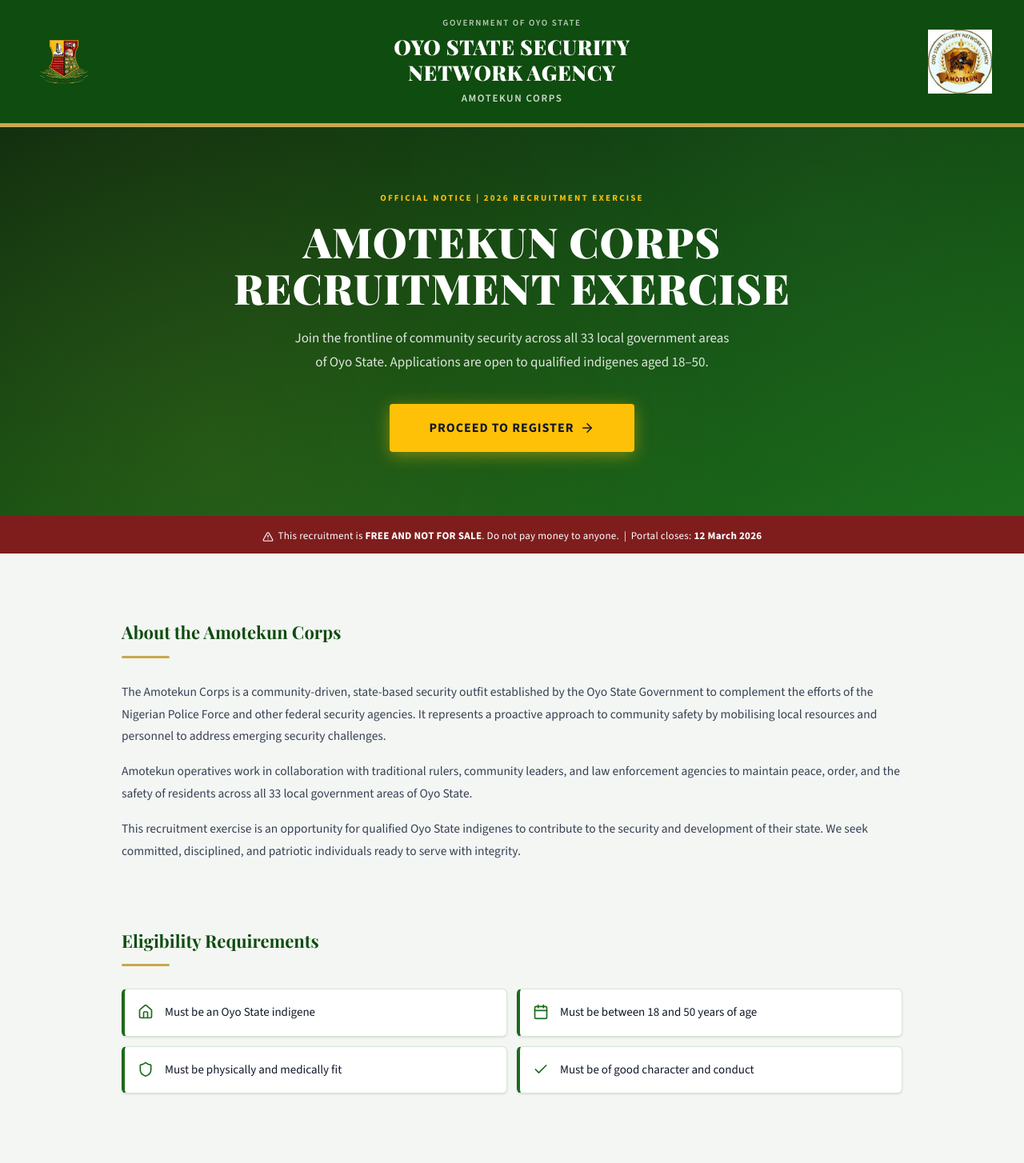
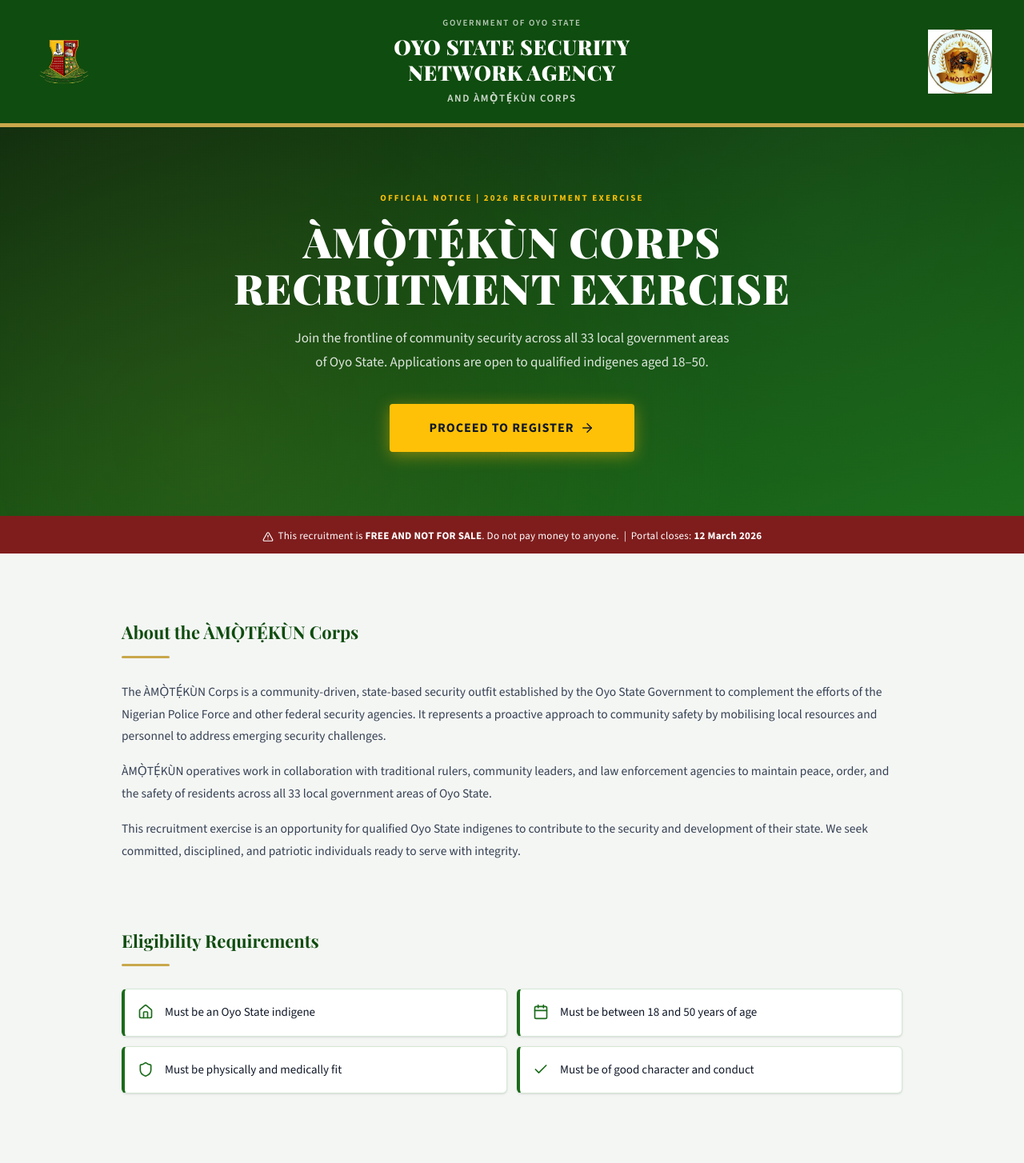
Before and after one commit to Adis-ore/Amotekun_Frontend, a React (Vite) app: page / in a window 1280 px wide. Shown: the top 1454 px of the page at 80% size. Built offline with nearby package versions, Linux system fonts and the light colour scheme; a web font is replaced by a local one.

Commit message:
changing the amotekun

```diff
--- a/src/pages/LandingPage.jsx
+++ b/src/pages/LandingPage.jsx
@@ -41,13 +41,13 @@
               OYO STATE SECURITY NETWORK AGENCY
             </h1>
             <p className="text-[11px] md:text-[13px] tracking-[0.12em] text-white/80 font-semibold uppercase mt-1">
-              AMOTEKUN CORPS
+              and ÀMỌ̀TẸ́KÙN CORPS
             </p>
           </div>
 
-          {/* Col 3: Amotekun Logo */}
+          {/* Col 3: ÀMỌ̀TẸ́KÙN Logo */}
           <div className="flex-none md:flex-1 flex justify-end items-center">
-            <img src="/amo.jpg" alt="Amotekun Corps" className="w-14 h-14 md:w-20 md:h-20 object-contain" />
+            <img src="/amo.jpg" alt="ÀMỌ̀TẸ́KÙN Corps" className="w-14 h-14 md:w-20 md:h-20 object-contain" />
           </div>
 
         </div>
@@ -70,7 +70,7 @@
             OFFICIAL NOTICE | 2026 RECRUITMENT EXERCISE
           </p>
           <h2 className="font-display text-[clamp(28px,5vw,52px)] font-black text-white mb-5 leading-[1.1] tracking-[0.02em]">
-            AMOTEKUN CORPS<br />RECRUITMENT EXERCISE
+            ÀMỌ̀TẸ́KÙN CORPS<br />RECRUITMENT EXERCISE
           </h2>
           <p className="text-[17px] text-white/85 mb-9 max-w-[560px] mx-auto leading-[1.8]">
             Join the frontline of community security across all 33 local government areas of Oyo State.
@@ -105,15 +105,15 @@
       <main className="max-w-5xl mx-auto px-6 pb-16">
 
         {/* ── ABOUT ── */}
-        <Section title="About the Amotekun Corps">
+        <Section title="About the ÀMỌ̀TẸ́KÙN Corps">
           <p className="text-[15.5px] text-gray-700 mb-4 leading-[1.8]">
-            The Amotekun Corps is a community-driven, state-based security outfit established by
+            The ÀMỌ̀TẸ́KÙN Corps is a community-driven, state-based security outfit established by
             the Oyo State Government to complement the efforts of the Nigerian Police Force and other
             federal security agencies. It represents a proactive approach to community safety by
             mobilising local resources and personnel to address emerging security challenges.
           </p>
           <p className="text-[15.5px] text-gray-700 mb-4 leading-[1.8]">
-            Amotekun operatives work in collaboration with traditional rulers, community leaders, and
+            ÀMỌ̀TẸ́KÙN operatives work in collaboration with traditional rulers, community leaders, and
             law enforcement agencies to maintain peace, order, and the safety of residents across
             all 33 local government areas of Oyo State.
           </p>
@@ -204,7 +204,7 @@
       <footer className="bg-brand border-t-4 border-gold">
         <div className="max-w-[1100px] mx-auto px-6 py-7 text-center">
           <p className="text-[#ccc] text-[13px] my-1">
-            Oyo State Security Network Agency and Amotekun Corps
+            Oyo State Security Network Agency and ÀMỌ̀TẸ́KÙN Corps
           </p>
           <p className="text-[#ccc] text-[13px] my-1">
             © {new Date().getFullYear()} Government of Oyo State. All rights reserved.
--- a/src/pages/RegistrationPage.jsx
+++ b/src/pages/RegistrationPage.jsx
@@ -46,9 +46,9 @@
             </p>
           </div>
 
-          {/* Col 3: Amotekun Logo */}
+          {/* Col 3: ÀMỌ̀TẸ́KÙN Logo */}
           <div className="flex-none md:flex-1 flex justify-end items-center">
-            <img src="/amo.jpg" alt="Amotekun Corps" className="w-14 h-14 md:w-[70px] md:h-[70px] object-contain" />
+            <img src="/amo.jpg" alt="ÀMỌ̀TẸ́KÙN Corps" className="w-14 h-14 md:w-[70px] md:h-[70px] object-contain" />
           </div>
 
         </div>
@@ -81,7 +81,7 @@
             </h2>
             <p className="text-sm text-gray-700 my-1.5">
               Your Registration Form has been downloaded automatically. Please <strong>print it</strong> and bring it
-              to the official Amotekun Corps screening exercise venue.
+              to the official ÀMỌ̀TẸ́KÙN Corps screening exercise venue.
             </p>
             <p className="text-sm text-gray-700 my-1.5">
               <strong>Keep your form number safe:</strong> {successData.formNo}
@@ -126,7 +126,7 @@
       <footer className="bg-brand border-t-4 border-gold mt-auto">
         <div className="max-w-[1100px] mx-auto px-6 py-5 text-center">
           <p className="text-[#ccc] text-[13px] my-1">
-            Oyo State Security Network Agency and Amotekun Corps
+            Oyo State Security Network Agency and ÀMỌ̀TẸ́KÙN Corps
           </p>
           <p className="text-[#ccc] text-[13px] my-1">
             © {new Date().getFullYear()} Government of Oyo State. All rights reserved.
```
